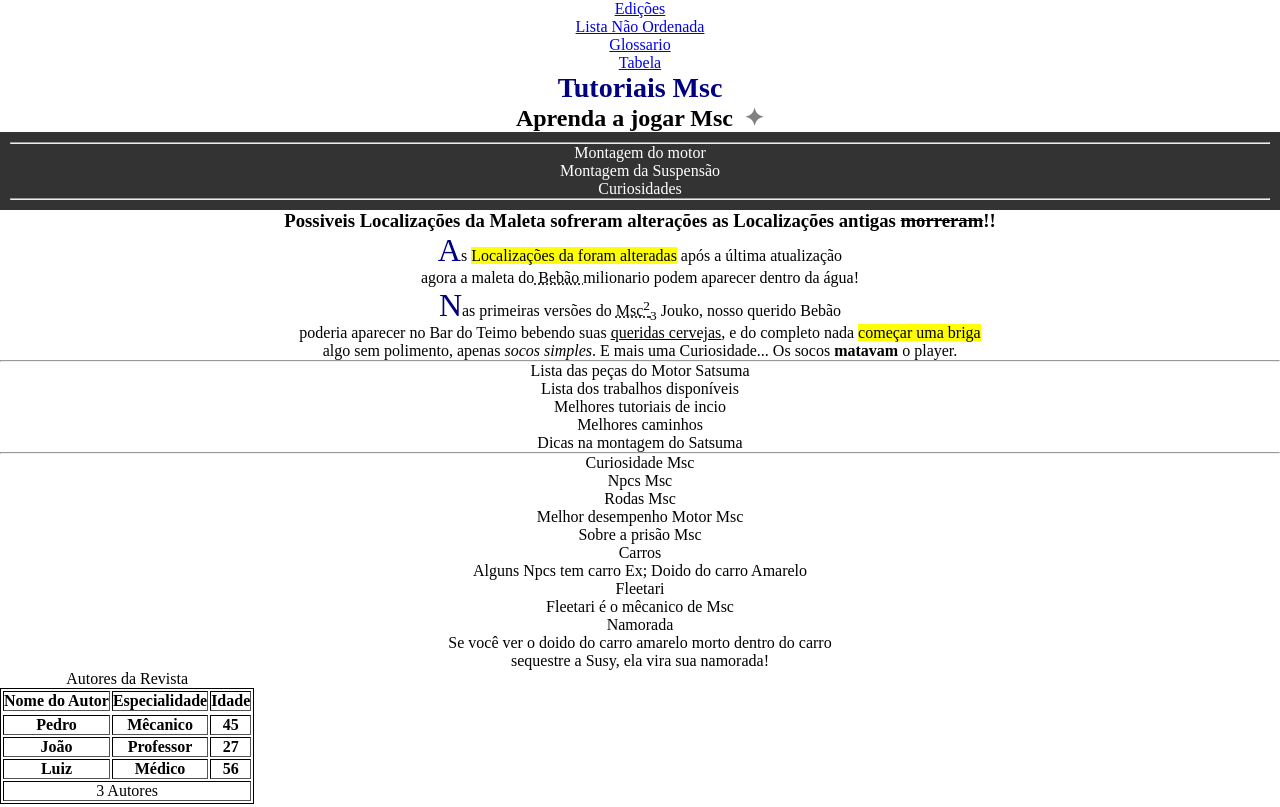
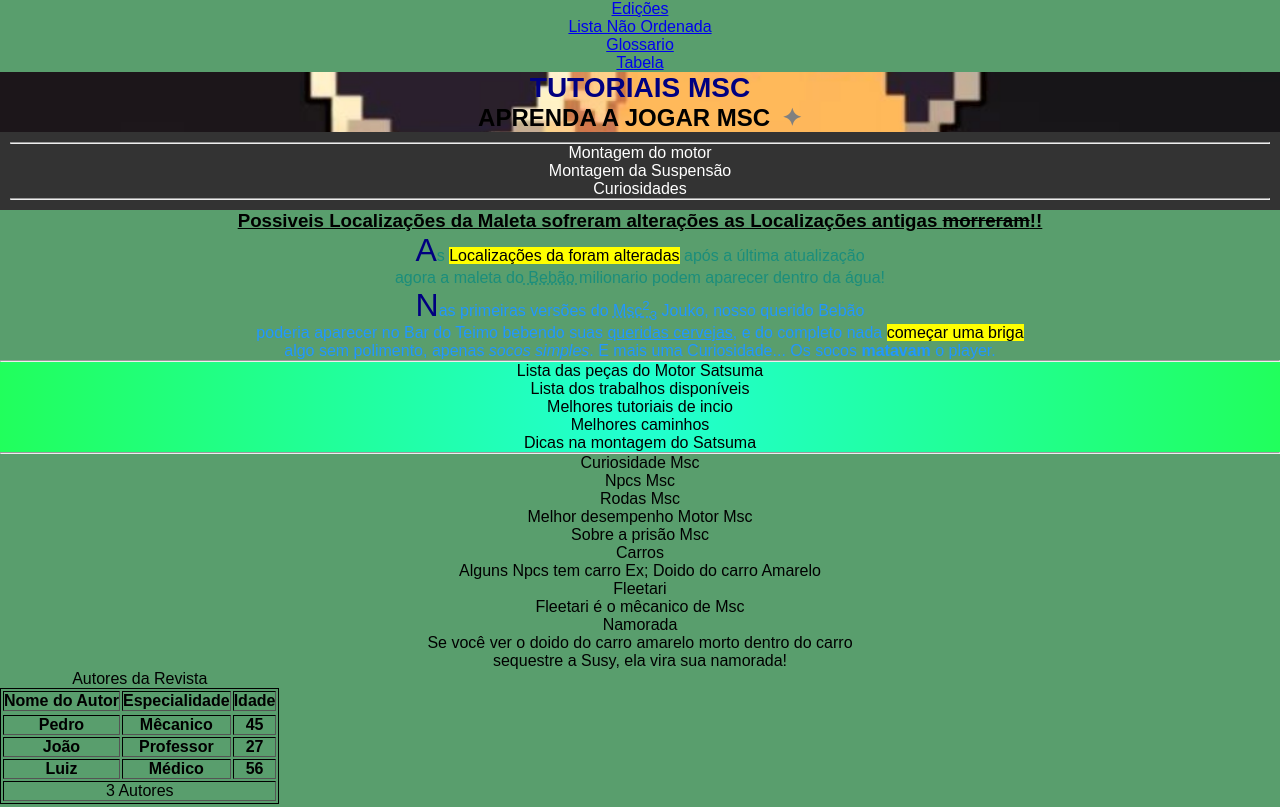
Before and after one commit to PartiuChurras/meu-site, a plain HTML site: page revista.html in a window 1280 px wide. Shown: the top 807 px of the page. Drawn offline with Linux system fonts and the light colour scheme.

Commit message:
Refatora estilo e estrutura do HTML, adicionando novas regras de estilo e removendo estilos inline. Atualiza a seção de artigos com IDs específicos para estilização.

```diff
--- a/estilo.css
+++ b/estilo.css
@@ -26,9 +26,9 @@
   }
 }
 p {
-            color: rgb(32, 0, 175);
-            text-align: center;
-        }
+    color: rgb(32, 0, 175);
+    text-align: center;
+    }
 * {
     margin: 0;
     padding: 0;
@@ -64,9 +64,48 @@ p::first-letter {
     font-size: 200%;
     color: navy;
 }
+h1 {
+    color: #090AEB;
+}
+h2 {
+    color: rgb(rgb(11, 136, 130));
+}
+
+h1, h2 {
+    text-transform: uppercase;
+    font-weight: 700;
+}
+
+h3 {
+    text-decoration: underline;
+}
 
 h2::after {
     content: " ✦";
     color: gray;
     margin-left: 5px;
 }
+
+body {
+    background-color: rgb(89, 158, 109);
+    font-family: Arial, Helvetica, sans-serif;
+    background-attachment: fixed;
+}
+
+#pespecificio {
+    color: rgba(1, 136, 130, 0.7);
+}
+
+#pespecificio2 {
+    color: hsl(208, 100%, 56.4%);
+}
+
+header {
+    background-image: url('imagens/girafa.jpg');
+    background-size: cover;
+    background-position: center;
+}
+
+.umasessao {
+    background: radial-gradient(circle, rgb(33, 255, 211), rgb(33, 255, 92));
+}
--- a/revista.html
+++ b/revista.html
@@ -7,22 +7,7 @@
     <!DOCTYPE html>
     <title>Revista Msc</title>
     <link rel="stylesheet" href="estilo.css"    >
-    <style>
-        body {
-            background-color: rgb(255, 255, 255);
-        }
-        h2 {
-            color: rgb(0, 0, 0);
-            text-align: center;
-        }
-        hr {
-            color: black;
-        }
-        p {
-            color: rgb(0, 0, 0);
-            text-align: center;
-        }
-    </style>
+
 
 </head>
 
@@ -56,13 +41,13 @@
         <section>
             <article>
                 <h3> Possiveis Localizações da Maleta sofreram alterações as Localizações antigas <s>morreram</s>!!</h3>
-                <p> As <mark>Localizações da foram alteradas</mark> após a última atualização<br>
+                <p id="pespecificio"> As <mark>Localizações da foram alteradas</mark> após a última atualização<br>
                     agora a maleta do<abbr title="Jouko"> Bebão </abbr>milionario podem aparecer dentro da água!</p>
             </article>
 
             <article>
                 <aside>
-                        <p>Nas primeiras versões do <abbr title="My Summer Car">Msc<sup>2</sup><sub>3</sub></abbr> Jouko, nosso querido Bebão <br>
+                        <p id="pespecificio2">Nas primeiras versões do <abbr title="My Summer Car">Msc<sup>2</sup><sub>3</sub></abbr> Jouko, nosso querido Bebão <br>
                             poderia aparecer no Bar do Teimo bebendo suas <u>queridas cervejas</u>, e do completo nada
                             <mark>começar uma briga</mark> <br>
                             algo sem polimento, apenas <i>socos simples</i>. E mais uma Curiosidade... Os socos
@@ -75,7 +60,7 @@
 
     <hr>
 
-    <section id="edicoesdarevista">
+    <section class="umasessao" id="edicoesdarevista">
         <ol start="10">
             <li>Lista das peças do Motor Satsuma</li>
             <li>Lista dos trabalhos disponíveis</li>
```
